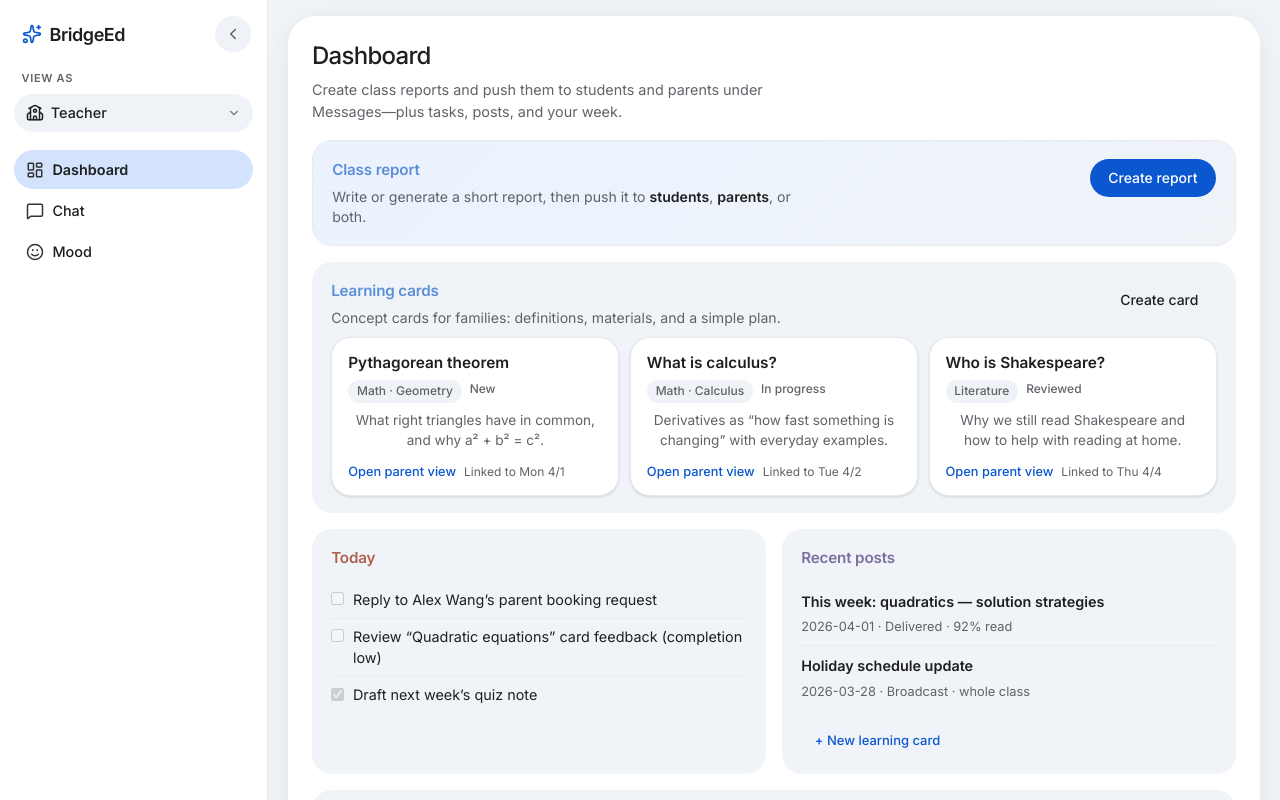
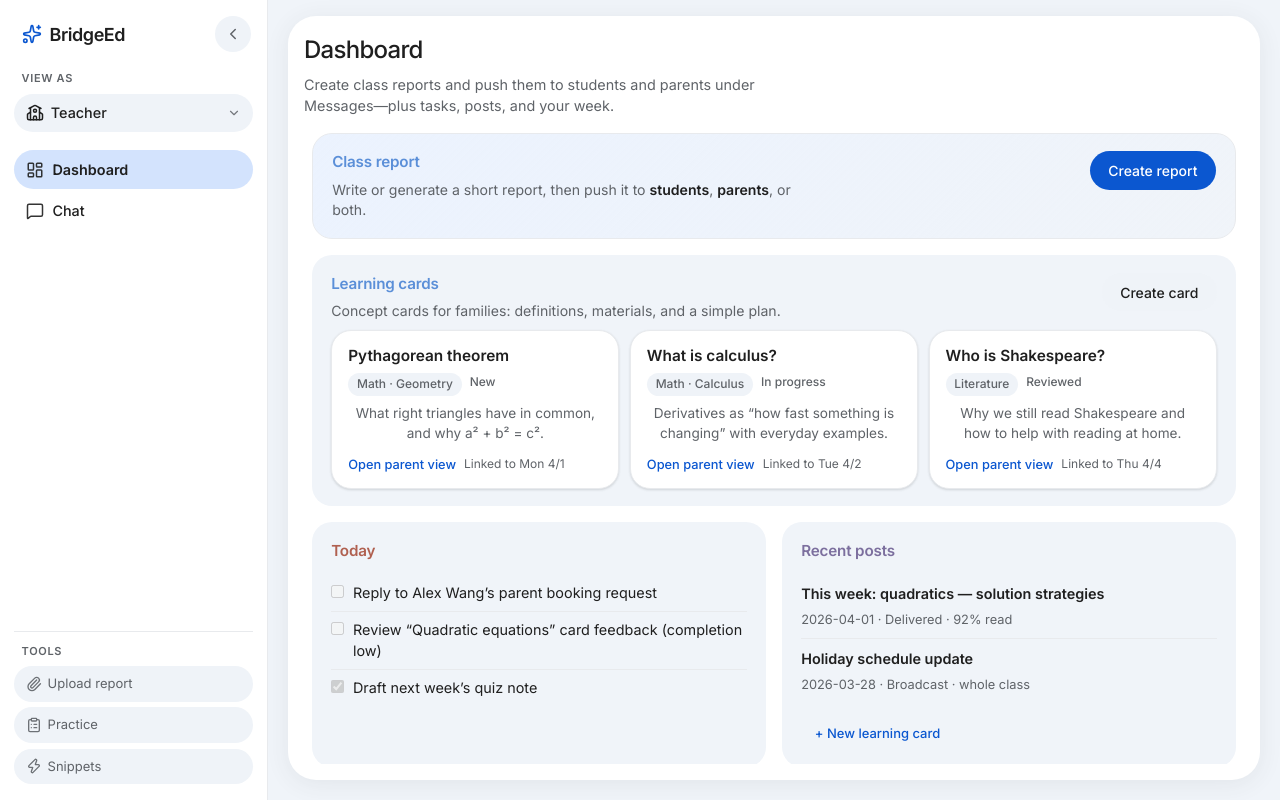
Before and after one commit to Gaoyan1999/bridge-ed, a React (Vite) app: page / in a window 1280 px wide. Shown: the top 800 px of the page. Built offline with nearby package versions, Linux system fonts and the light colour scheme; a web font is replaced by a local one.

Commit message:
fix overflow (#6)
Co-authored-by: Daniel Gao <danielgao1029@outlook.com>

```diff
--- a/src/bridge/BridgeApp.tsx
+++ b/src/bridge/BridgeApp.tsx
@@ -38,7 +38,7 @@ function BridgeShell() {
 
   return (
     <div
-      className="app flex min-h-screen"
+      className="app flex min-h-0 flex-1 overflow-hidden"
       data-app
     >
       <Sidebar
@@ -51,6 +51,8 @@ function BridgeShell() {
       />
       <main className="main" id="main-content" aria-labelledby="main-heading">
         <div className="main__canvas">
+          <div className="main__canvas-inner">
+            <div className="main__canvas-pad">
               <h1 className="visually-hidden" id="main-heading">
                 BridgeEd workspace
               </h1>
@@ -58,6 +60,8 @@ function BridgeShell() {
               <AiPanel active={module === 'ai'} />
               <ChatPanel active={module === 'chat'} />
               <MoodPanel key={`${module}-${role}`} active={module === 'mood'} />
+            </div>
+          </div>
         </div>
       </main>
       <BridgeModals />
@@ -67,9 +71,9 @@ function BridgeShell() {
 
 export function BridgeApp() {
   return (
-    <>
+    <div className="flex min-h-0 flex-1 flex-col overflow-hidden">
       <SkipLink />
       <BridgeShell />
-    </>
+    </div>
   );
 }
--- a/src/bridge/BridgeContext.tsx
+++ b/src/bridge/BridgeContext.tsx
@@ -69,6 +69,15 @@ export function BridgeProvider({ children }: { children: ReactNode }) {
     window.addEventListener('hashchange', syncHashToModule);
     return () => window.removeEventListener('hashchange', syncHashToModule);
   }, []);
+
+  useEffect(() => {
+    if (role !== 'student' && module === 'mood') {
+      setModuleState('dashboard');
+      if (typeof history !== 'undefined' && history.replaceState) {
+        history.replaceState(null, '', '#dashboard');
+      }
+    }
+  }, [role, module]);
 
   const setModule = (m: Module) => {
     if (!MODULES.includes(m)) return;
--- a/src/bridge/components/Sidebar.tsx
+++ b/src/bridge/components/Sidebar.tsx
@@ -40,10 +40,11 @@ const NAV_MODULES: {
   Icon: LucideIcon;
   label: string;
   hideForStudent?: boolean;
+  studentOnly?: boolean;
 }[] = [
   { module: 'dashboard', href: '#dashboard', Icon: LayoutDashboard, label: 'Dashboard', hideForStudent: true },
   { module: 'chat', href: '#chat', Icon: MessageSquare, label: 'Chat' },
-  { module: 'mood', href: '#mood', Icon: Smile, label: 'Mood' },
+  { module: 'mood', href: '#mood', Icon: Smile, label: 'Mood', studentOnly: true },
 ];
 
 export function Sidebar({
@@ -87,7 +88,7 @@ export function Sidebar({
   };
 
   const aside = cx(
-    'z-40 flex shrink-0 flex-col gap-[1.15rem] border-r border-[var(--border-light)] bg-[var(--bg-sidebar)] py-4 transition-[width] duration-200 ease-in-out',
+    'z-40 flex h-full min-h-0 shrink-0 flex-col gap-[1.15rem] overflow-y-auto border-r border-[var(--border-light)] bg-[var(--bg-sidebar)] py-4 transition-[width] duration-200 ease-in-out',
     sidebarCollapsed ? 'w-[var(--sidebar-width-collapsed)] px-1.5' : 'w-[var(--sidebar-width)] px-[0.85rem]',
     'max-md:fixed max-md:bottom-0 max-md:left-0 max-md:top-0 max-md:z-40 max-md:-translate-x-full max-md:shadow-[4px_0_24px_rgba(0,0,0,0.12)] max-md:transition-transform',
     sidebarMobileOpen && 'max-md:translate-x-0',
@@ -251,7 +252,8 @@ export function Sidebar({
 
         <nav className="flex flex-col gap-0.5" aria-label="Modules">
           {NAV_MODULES.map((n) => {
-            const hidden = n.hideForStudent && role === 'student';
+            const hidden =
+              (n.hideForStudent && role === 'student') || (n.studentOnly && role !== 'student');
             if (hidden) return null;
             const NavIcon = n.Icon;
             const isActive = module === n.module;
@@ -346,15 +348,6 @@ export function Sidebar({
             </button>
           </div>
         </div>
-
-        <p
-          className={cx(
-            'm-0 px-2 text-[0.6875rem] text-[var(--text-muted)]',
-            sidebarCollapsed && 'hidden',
-          )}
-        >
-          Prototype · mock data
-        </p>
       </aside>
     </>
   );
--- a/src/index.css
+++ b/src/index.css
@@ -2,11 +2,14 @@
 
 /* App shell: full-width workspace; theme tokens live in bridge-app.css */
 #root {
-  min-height: 100vh;
+  box-sizing: border-box;
+  display: flex;
+  flex-direction: column;
   width: 100%;
+  height: 100%;
+  min-height: 0;
   margin: 0;
   text-align: left;
-  box-sizing: border-box;
 }
 
 body {
--- a/src/styles/bridge-app.css
+++ b/src/styles/bridge-app.css
@@ -40,11 +40,13 @@
 
 html {
   font-size: 16px;
+  height: 100%;
 }
 
 body {
   margin: 0;
-  min-height: 100vh;
+  height: 100%;
+  overflow: hidden;
   font-family: var(--font);
   color: var(--text);
   background: var(--page-bg);
@@ -79,10 +81,12 @@ body {
   top: 1rem;
 }
 
-/* Main canvas (centered rounded sheet) */
+/* Main canvas: scroll on .main__canvas-inner (padding 0) so the scrollbar sits on the sheet edge; padding lives in .main__canvas-pad */
 .main {
   flex: 1;
   min-width: 0;
+  min-height: 0;
+  overflow: hidden;
   display: flex;
   flex-direction: column;
   background: var(--page-bg);
@@ -94,13 +98,32 @@ body {
   display: flex;
   flex-direction: column;
   min-height: 0;
+  overflow: hidden;
   background: var(--surface);
   border-radius: var(--radius-lg);
   box-shadow: var(--shadow-soft);
-  padding: 1.35rem 1.5rem 1.5rem;
   max-width: 1080px;
   width: 100%;
   margin: 0 auto;
+}
+
+.main__canvas-inner {
+  flex: 1;
+  display: flex;
+  flex-direction: column;
+  min-height: 0;
+  padding: 0;
+  overflow-x: hidden;
+  overflow-y: auto;
+  -webkit-overflow-scrolling: touch;
+}
+
+.main__canvas-pad {
+  display: flex;
+  flex-direction: column;
+  flex: 1 1 auto;
+  min-height: 0;
+  padding: 1rem 0 1rem 0;
 }
 
 .panel {
@@ -123,7 +146,8 @@ body {
 }
 
 .panel__header {
-  margin-bottom: 1.1rem;
+  margin-bottom: 1rem;
+  padding: 0 1rem;
 }
 
 .panel__header--split {
@@ -152,9 +176,11 @@ body {
 
 /* Dashboard */
 .dashboard-grid {
+  padding: 0 1.5rem;
   display: grid;
   gap: 1rem;
   grid-template-columns: repeat(12, minmax(0, 1fr));
+  overflow-y: auto;
 }
 
 .parent-dashboard-grid {
@@ -640,8 +666,10 @@ body {
 }
 
 .chat-composer {
-  margin-top: 0;
+  flex-shrink: 0;
+  margin-top: auto;
   border-top: 1px solid var(--border-light);
+  padding: 0 1rem;
 }
 
 .composer__input {
@@ -757,6 +785,7 @@ body {
 .chat-layout--rounded {
   border: none;
   border-radius: var(--radius);
+  border-top-left-radius: 0;
   overflow: hidden;
   background: var(--page-bg);
   box-shadow: none;
@@ -765,15 +794,17 @@ body {
 .chat-layout {
   display: grid;
   grid-template-columns: minmax(220px, 260px) 1fr;
+  grid-template-rows: minmax(0, 1fr);
   gap: 0;
   flex: 1;
-  min-height: 320px;
+  min-height: 0;
 }
 
 .inbox {
   border-right: 1px solid var(--border-light);
   background: var(--surface);
   overflow-y: auto;
+  min-height: 0;
 }
 
 .inbox-item {
@@ -786,6 +817,7 @@ body {
   background: var(--surface);
   font: inherit;
   cursor: pointer;
+  border-left: 3px solid transparent;
 }
 
 .inbox-item:hover {
@@ -812,6 +844,9 @@ body {
   display: flex;
   flex-direction: column;
   min-width: 0;
+  min-height: 0;
+  flex: 1;
+  overflow: hidden;
   background: var(--surface);
 }
 
@@ -832,7 +867,8 @@ body {
 }
 
 .msg-thread {
-  flex: 1;
+  flex: 1 1 auto;
+  min-height: 0;
   overflow-y: auto;
   padding: 1rem;
   display: flex;
@@ -1381,11 +1417,11 @@ body {
 
   .main__canvas {
     border-radius: var(--radius);
-    padding: 1rem;
   }
 
   .chat-layout {
     grid-template-columns: 1fr;
+    grid-template-rows: auto minmax(0, 1fr);
   }
 
   .inbox {
```
Lines whose indentation alone changed are shown as unchanged.
